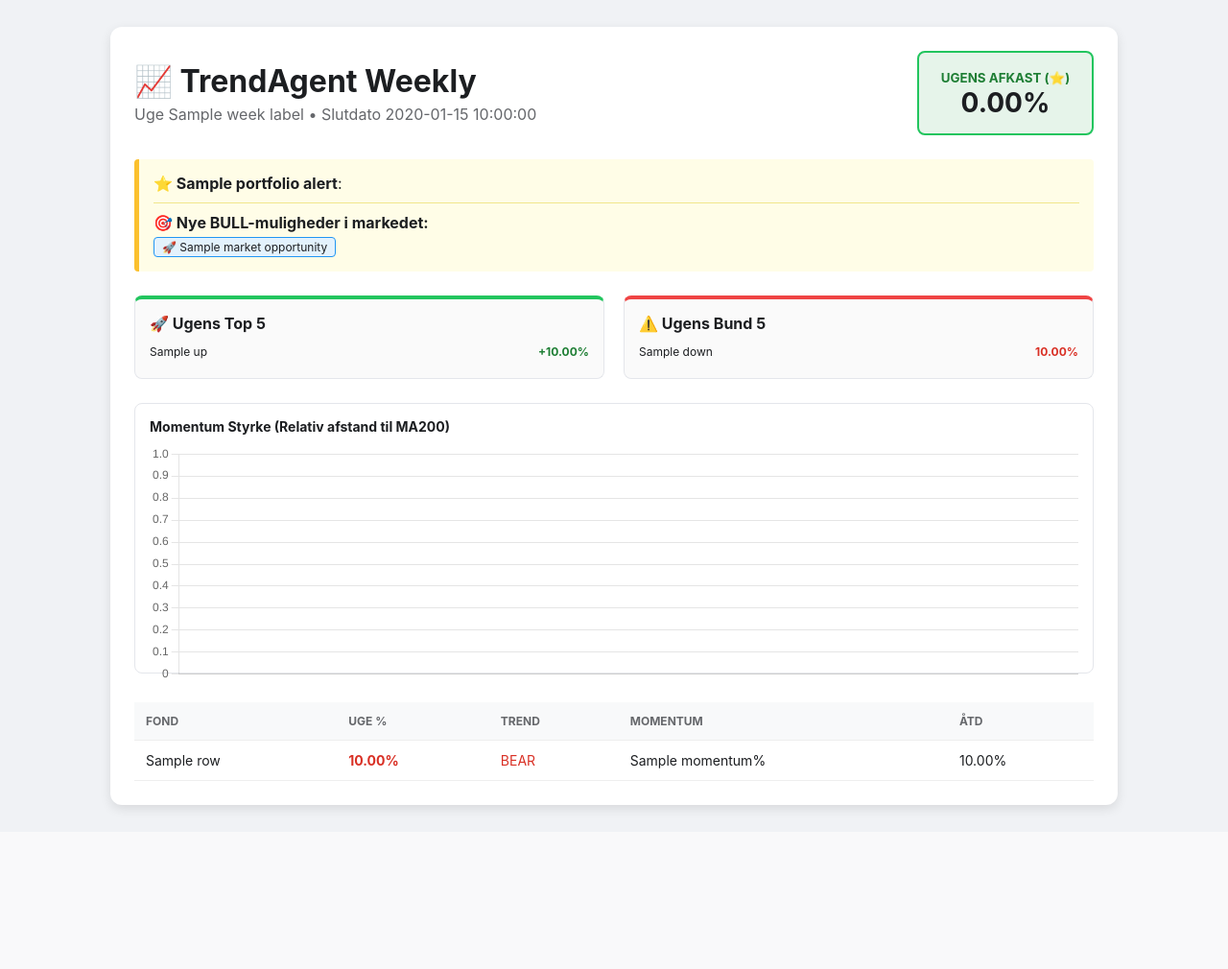
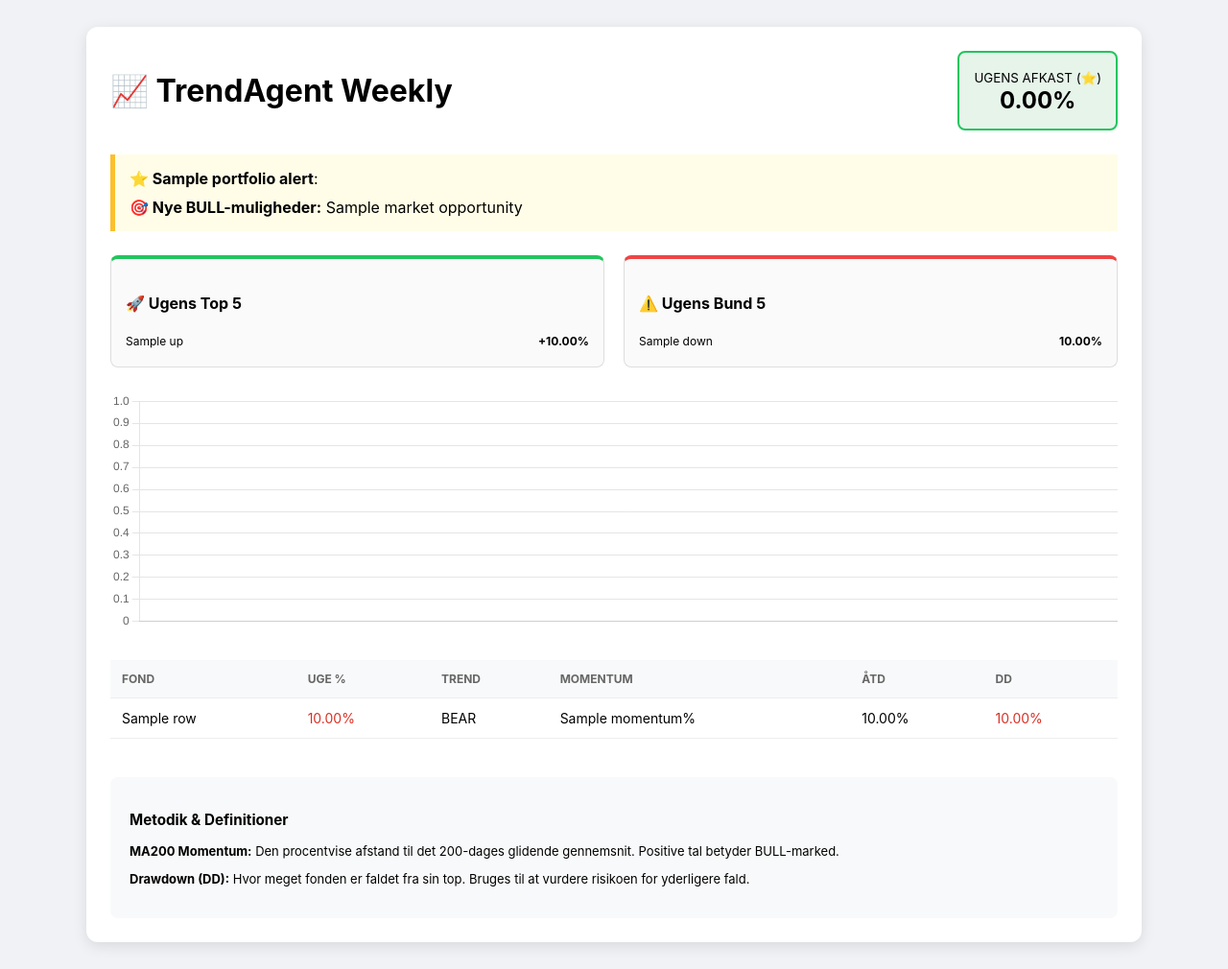
Before and after one commit to Alf4444/TrendAgent, a Python web app: template templates/weekly.html.j2 in a window 1280 px wide. Shown: the whole page at 96% size. Before the commit the page ends 849 px from the top, so only its background shows below. Run offline with Jinja, Linux system fonts and the light colour scheme; the template is opened without the code that fills it: most values are stand-ins (such as "Sample title", 1, 10 or a date in 2020).

Commit message:
Update weekly.html.j2

```diff
--- a/templates/weekly.html.j2
+++ b/templates/weekly.html.j2
@@ -5,105 +5,97 @@
   <title>TrendAgent Weekly</title>
   <script src="https://cdn.jsdelivr.net/npm/chart.js"></script>
   <style>
-    body { font-family: -apple-system, sans-serif; background: #f0f2f5; padding: 20px; color: #1c1e21; }
-    .container { max-width: 1000px; margin: auto; background: white; padding: 25px; border-radius: 12px; box-shadow: 0 4px 12px rgba(0,0,0,0.1); }
+    body { font-family: -apple-system, sans-serif; background: #f0f2f5; padding: 20px; }
+    .container { max-width: 1050px; margin: auto; background: white; padding: 25px; border-radius: 12px; box-shadow: 0 4px 15px rgba(0,0,0,0.1); }
     .header { display: flex; justify-content: space-between; align-items: center; margin-bottom: 25px; }
-    .score-box { border: 2px solid #22c55e; background: #e6f4ea; padding: 15px; border-radius: 8px; text-align: center; min-width: 150px; }
-
-    .alert-section { background: #fffde7; border-left: 5px solid #fbc02d; padding: 15px; margin-bottom: 25px; border-radius: 4px; }
-    .opportunity-badge { background: #e3f2fd; border: 1px solid #2196f3; padding: 2px 8px; border-radius: 4px; font-size: 12px; margin-right: 5px; display: inline-block; margin-top: 5px; }
-
+    .score-box { border: 2px solid #22c55e; background: #e6f4ea; padding: 15px; border-radius: 8px; text-align: center; }
     .grid { display: flex; gap: 20px; margin-bottom: 25px; }
-    .box { flex: 1; padding: 15px; border-radius: 8px; border: 1px solid #e4e6eb; background: #fafafa; }
-
-    .chart-container { height: 250px; margin-bottom: 30px; padding: 15px; border: 1px solid #e4e6eb; border-radius: 8px; }
-
+    .box { flex: 1; padding: 15px; border-radius: 8px; border: 1px solid #ddd; background: #fafafa; }
+    .chart-container { height: 250px; margin-bottom: 30px; }
     table { width: 100%; border-collapse: collapse; }
     th, td { padding: 12px; border-bottom: 1px solid #eee; text-align: left; font-size: 14px; }
-    th { background: #f8f9fa; color: #65676b; font-size: 12px; text-transform: uppercase; }
-    .active { background: #fffde7; font-weight: 600; }
+    th { background: #f8f9fa; color: #666; font-size: 12px; text-transform: uppercase; }
+    .active { background: #fffde7; font-weight: bold; }
+    .footer { margin-top: 40px; padding: 20px; background: #f8f9fa; border-radius: 8px; font-size: 13px; }
   </style>
 </head>
 <body>
   <div class="container">
     <div class="header">
-      <div>
-        <h1 style="margin:0;">📈 TrendAgent Weekly</h1>
-        <p style="color:#65676b; margin:5px 0 0 0;">Uge {{ week_label }} • Slutdato {{ week_end_date }}</p>
-      </div>
+      <h1>📈 TrendAgent Weekly</h1>
       <div class="score-box">
-        <small style="font-weight:bold; color: #1e7e34;">UGENS AFKAST (⭐)</small><br>
-        <strong style="font-size: 28px;">{{ '%.2f'|format(avg_portfolio_return) }}%</strong>
+        <small>UGENS AFKAST (⭐)</small><br>
+        <strong style="font-size: 24px;">{{ '%.2f'|format(avg_portfolio_return) }}%</strong>
       </div>
     </div>
 
     {% if portfolio_alerts or market_opportunities %}
-    <div class="alert-section">
-      {% for a in portfolio_alerts %}
-        <div style="margin-bottom:8px;"><strong>⭐ {{ a.name }}</strong>: {{ a.msg }}</div>
-      {% endfor %}
+    <div style="background: #fffde7; border-left: 5px solid #fbc02d; padding: 15px; margin-bottom: 25px;">
+      {% for a in portfolio_alerts %}<div><strong>⭐ {{ a.name }}</strong>: {{ a.msg }}</div>{% endfor %}
       {% if market_opportunities %}
-        <div style="margin-top:10px; border-top: 1px solid #f0e68c; padding-top: 10px;">
-          <strong>🎯 Nye BULL-muligheder i markedet:</strong><br>
-          {% for o in market_opportunities %}<span class="opportunity-badge">🚀 {{ o.name }}</span>{% endfor %}
-        </div>
+        <div style="margin-top:10px;"><strong>🎯 Nye BULL-muligheder:</strong>
+        {% for o in market_opportunities %}{{ o.name }}{{ ", " if not loop.last }}{% endfor %}</div>
       {% endif %}
     </div>
     {% endif %}
 
     <div class="grid">
       <div class="box" style="border-top: 4px solid #22c55e;">
-        <h4 style="margin:0 0 12px 0">🚀 Ugens Top 5</h4>
+        <h4>🚀 Ugens Top 5</h4>
         {% for t in top_up %}
-          <div style="display:flex; justify-content:space-between; font-size:12px; margin-bottom:5px;">
-            <span>{{ t.name[:30] }}</span> <strong style="color:#1e7e34;">+{{ '%.2f'|format(t.week_change_pct) }}%</strong>
+          <div style="display:flex; justify-content:space-between; font-size:12px; margin-bottom:4px;">
+            <span>{{ t.name[:30] }}</span> <strong>+{{ '%.2f'|format(t.week_change_pct) }}%</strong>
           </div>
         {% endfor %}
       </div>
       <div class="box" style="border-top: 4px solid #ef4444;">
-        <h4 style="margin:0 0 12px 0">⚠️ Ugens Bund 5</h4>
+        <h4>⚠️ Ugens Bund 5</h4>
         {% for t in top_down %}
-          <div style="display:flex; justify-content:space-between; font-size:12px; margin-bottom:5px;">
-            <span>{{ t.name[:30] }}</span> <strong style="color:#d93025;">{{ '%.2f'|format(t.week_change_pct) }}%</strong>
+          <div style="display:flex; justify-content:space-between; font-size:12px; margin-bottom:4px;">
+            <span>{{ t.name[:30] }}</span> <strong>{{ '%.2f'|format(t.week_change_pct) }}%</strong>
           </div>
         {% endfor %}
       </div>
     </div>
 
     <div class="chart-container">
-      <h4 style="margin:0 0 10px 0; font-size: 14px;">Momentum Styrke (Relativ afstand til MA200)</h4>
       <canvas id="momentumChart"></canvas>
     </div>
 
     <table>
       <thead>
-        <tr><th>Fond</th><th>Uge %</th><th>Trend</th><th>Momentum</th><th>ÅTD</th></tr>
+        <tr><th>Fond</th><th>Uge %</th><th>Trend</th><th>Momentum</th><th>ÅTD</th><th>DD</th></tr>
       </thead>
       <tbody>
         {% for row in rows %}
         <tr class="{{ 'active' if row.is_active else '' }}">
           <td>{{ '⭐' if row.is_active else '' }} {{ row.name[:45] }}</td>
-          <td style="font-weight:bold; color: {{ '#1e7e34' if row.week_change_pct > 0 else '#d93025' }}">{{ '%.2f'|format(row.week_change_pct) }}%</td>
-          <td><span style="color: {{ '#1e7e34' if row.trend_state == 'UP' else '#d93025' }}">{{ 'BULL' if row.trend_state == 'UP' else 'BEAR' }}</span></td>
+          <td style="color: {{ '#1e7e34' if row.week_change_pct > 0 else '#d93025' }}">{{ '%.2f'|format(row.week_change_pct) }}%</td>
+          <td>{{ 'BULL' if row.trend_state == 'UP' else 'BEAR' }}</td>
           <td>{{ row.momentum }}%</td>
           <td>{{ '%.2f'|format(row.ytd_return) }}%</td>
+          <td style="color: #d93025;">{{ '%.2f'|format(row.drawdown) }}%</td>
         </tr>
         {% endfor %}
       </tbody>
     </table>
+
+    <div class="footer">
+      <h3>Metodik & Definitioner</h3>
+      <p><strong>MA200 Momentum:</strong> Den procentvise afstand til det 200-dages glidende gennemsnit. Positive tal betyder BULL-marked.</p>
+      <p><strong>Drawdown (DD):</strong> Hvor meget fonden er faldet fra sin top. Bruges til at vurdere risikoen for yderligere fald.</p>
+    </div>
   </div>
 
   <script>
     const ctx = document.getElementById('momentumChart').getContext('2d');
-    const rawData = {{ chart_values | tojson }};
     new Chart(ctx, {
       type: 'bar',
       data: {
         labels: {{ chart_labels | tojson }},
         datasets: [{
-          data: rawData,
-          backgroundColor: rawData.map(v => v > 0 ? 'rgba(34, 197, 94, 0.7)' : 'rgba(239, 68, 68, 0.7)'),
-          borderColor: rawData.map(v => v > 0 ? 'rgb(34, 197, 94)' : 'rgb(239, 68, 68)'),
+          data: {{ chart_values | tojson }},
+          backgroundColor: 'rgba(34, 197, 94, 0.7)',
           borderWidth: 1
         }]
       },
```
